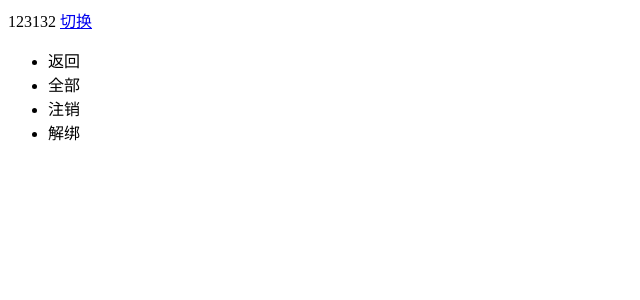
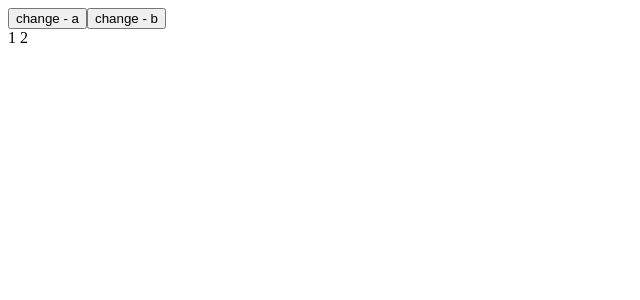
Before and after one commit to Asplitline/t-vue-demo, a Vue app: page / in a window 1280 px wide. Shown: the top 300 px of the page, without its empty margins (0-640 px from the left). Built offline with nearby package versions, Linux system fonts and the light colour scheme.

Commit message:
[ Example | Base ]  ExampleSync

```diff
--- a/src/App.vue
+++ b/src/App.vue
@@ -1,19 +1,24 @@
 <template>
 	<div id="app">
-		<!-- <Demo></Demo> -->
-		<PropOrAttr></PropOrAttr>
+		<!-- <example-prop-or-attr></example-prop-or-attr> -->
+		<example-sync v-bind.sync="obj"></example-sync>
+		{{obj.a}}
+		{{obj.b}}
 	</div>
 </template>
 
 <script>
-// import Demo from '@/components/Demo'
-import PropOrAttr from '@/components/PropOrAttr'
 export default {
 	name: 'App',
-	components: {
-		// Demo,
-		PropOrAttr
-	}
+	data() {
+		return {
+			obj: {
+				a: 1,
+				b: 2
+			}
+		}
+	},
+	components: {}
 }
 </script>
 
--- /dev/null
+++ b/src/components/BaseButton.vue
@@ -0,0 +1,16 @@
+<template>
+	<div class="">
+		<button>button</button>
+	</div>
+</template>
+
+<script>
+export default {
+	data() {
+		return {}
+	}
+}
+</script>
+
+<style lang="scss" scoped>
+</style>
--- /dev/null
+++ b/src/components/BaseInput.vue
@@ -0,0 +1,22 @@
+<template>
+	<div class="">
+		<input type="text" value="请输入..." />
+		{{isShow}}
+	</div>
+</template>
+
+<script>
+export default {
+	inheritAttrs: false,
+	props: ['test', 'is-show'],
+	data() {
+		return {}
+	},
+	mounted() {
+		console.log(this.test)
+	}
+}
+</script>
+
+<style lang="scss" scoped>
+</style>
--- a/src/components/PropOrAttr.vue
+++ b/src/example/ExamplePropOrAttr.vue
@@ -2,6 +2,7 @@
 	<div class="">
 		<div is="Demo" value="123132"></div>
 		<div :value.prop="123456"></div>
+		<base-input :test="123"></base-input>
 	</div>
 </template>
 
--- /dev/null
+++ b/src/example/ExampleSync.vue
@@ -0,0 +1,26 @@
+<template>
+	<div class="">
+		<button @click="changeVal('a')">change - a</button>
+		<button @click="changeVal('b')">change - b</button>
+	</div>
+</template>
+
+<script>
+export default {
+	props: ['a', 'b'],
+	data() {
+		return {}
+	},
+	mounted() {
+		console.log(this.a, this.b)
+	},
+	methods: {
+		changeVal(key) {
+			this.$emit('update:' + key, this[key] + 1)
+		}
+	}
+}
+</script>
+
+<style lang="scss" scoped>
+</style>
--- a/src/main.js
+++ b/src/main.js
@@ -1,7 +1,40 @@
 import Vue from 'vue'
 import App from './App.vue'
 import i18n from '@/locale'
+
 Vue.config.productionTip = false
+const requireComponent = require.context(
+  './components',
+  false,
+  /Base[A-Z]\w+\.(vue|js)$/
+)
+
+requireComponent.keys().forEach((fileName) => {
+  const componentConfig = requireComponent(fileName)
+  const componentName = fileName.split('/').pop().replace(/\.\w+$/, '')
+  Vue.component(
+    componentName,
+    // 如果这个组件选项是通过 `export default` 导出的，
+    // 那么就会优先使用 `.default`，
+    // 否则回退到使用模块的根。
+    componentConfig.default || componentConfig
+  )
+})
+
+const requireComponentExample = require.context(
+  './example',
+  false,
+  /Example[A-Z]\w+\.(vue|js)$/
+)
+
+requireComponentExample.keys().forEach((fileName) => {
+  const componentConfig = requireComponentExample(fileName)
+  const componentName = fileName.split('/').pop().replace(/\.\w+$/, '')
+  Vue.component(
+    componentName,
+    componentConfig.default || componentConfig
+  )
+})
 
 new Vue({
   i18n,
```
